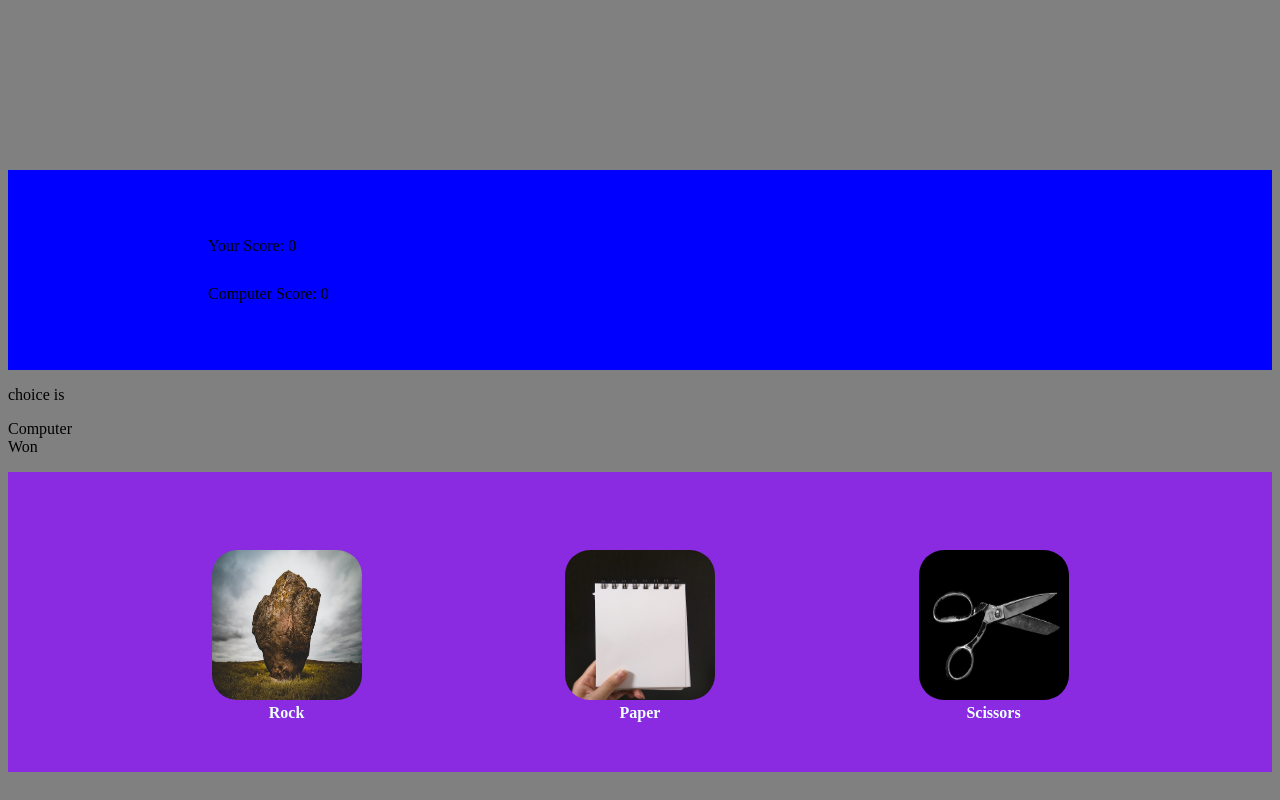
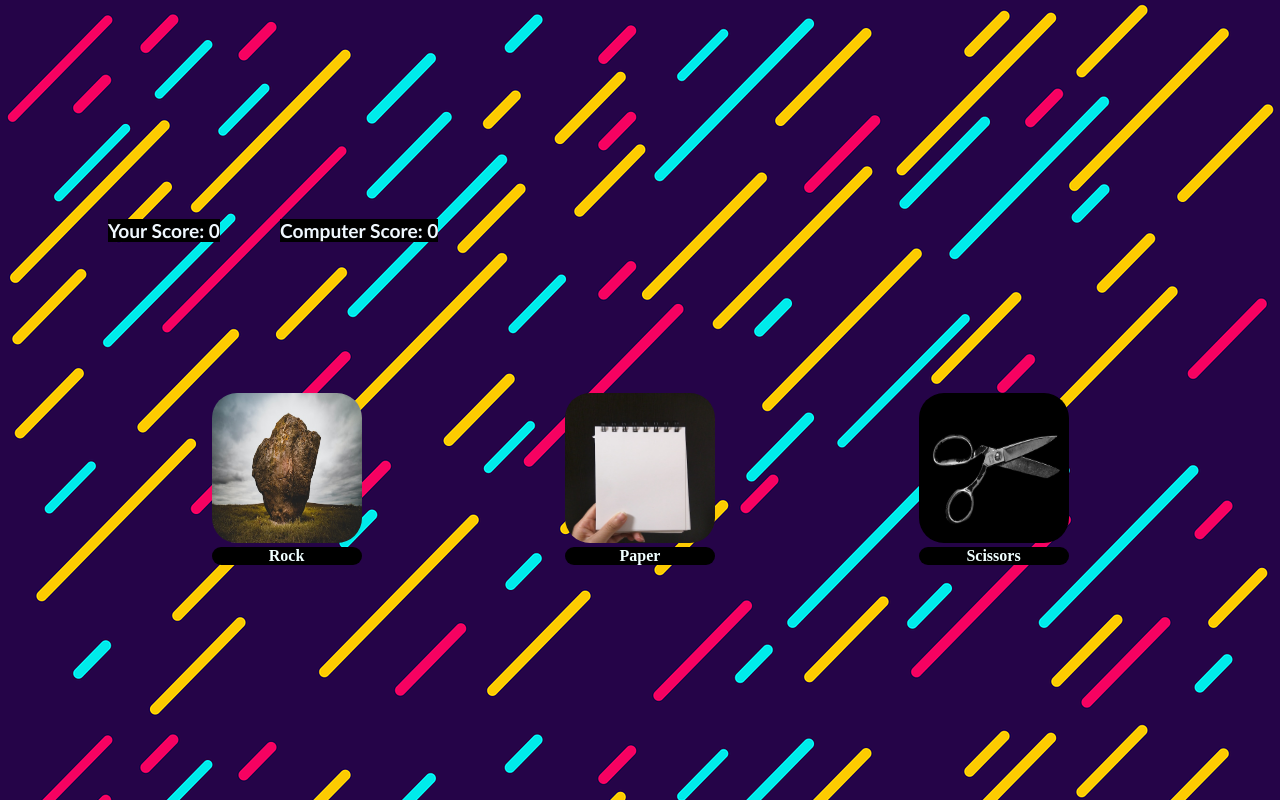
Before and after one commit to cakesandcarrots/Rock_paper_scissors, a plain HTML site: page index.html in a window 1280 px wide. Drawn offline with Linux system fonts and the light colour scheme.

Commit message:
Fixed bugs and completed the UI

```diff
--- a/index.html
+++ b/index.html
@@ -16,13 +16,15 @@
                 <p id="Userscore">Your Score: 0</p>
                 <p id="compscore">Computer Score: 0</p>
             </div>
-            <div>
-                <p id="comp"> choice is</p>
+            <div class="midtext">
+                <p id='draw'></p>
+
+                <p id="comp"></p>
             </div>
         </div>
 
         <div class="declareWinner">
-            <p>Computer <br> Won</p>
+            <p></p>
 
         </div>
     </div>
@@ -57,8 +59,8 @@
 
 
         imglist[0].addEventListener('click', () => {
-
-
+            draw = document.querySelector('#draw');
+            draw.display = 'none';
             userchoice = "rock";
             compval = (Math.floor(Math.random() * 3)) + 1;
             if (compval == 1) {
@@ -81,6 +83,8 @@
 
 
         imglist[1].addEventListener('click', () => {
+            draw = document.querySelector('#draw');
+            draw.display = 'none';
             userchoice = "paper";
             compval = (Math.floor(Math.random() * 3)) + 1;
             if (compval == 1) {
@@ -102,7 +106,8 @@
         });
 
         imglist[2].addEventListener('click', () => {
-
+            draw = document.querySelector('#draw');
+            draw.display = 'none';
             userchoice = "scissors";
             compval = (Math.floor(Math.random() * 3)) + 1;
             if (compval == 1) {
@@ -125,16 +130,31 @@
 
 
         function result(userchoice, compchoice) {
-            comp = document.querySelector('#comp');
-            comp.innerHTML = 'Computer chose:' + compchoice;
+            let show = document.querySelector('#comp');
+            show.innerHTML = 'Computer chose: ' + compchoice;
 
 
-            if (userchoice === compchoice) {
-                alert(`It's a draw`)
-                return;
+            if (userresult < 5 && compresult < 5) {
+
+                if (userchoice === compchoice) {
+                    draw = document.querySelector('#draw')
+                    draw.style.visibility = "visible";
+                    draw.innerHTML = 'DRAW';
+
+                }
+                else {
+                    draw = document.querySelector('#draw')
+                    draw.style.visibility = "hidden";
+
+
+
+
+                }
             }
+            else {
+                comp.style.visibility = 'hidden';
 
-            if (userresult == 5 || compresult == 5) {
+
                 if (userresult == 5) {
                     winner = document.querySelector('.declareWinner');
                     winner.innerHTML = 'You Won';
@@ -144,13 +164,7 @@
                     winner = document.querySelector('.declareWinner');
                     winner.innerHTML = 'Computer Won';
                     return;
-
-
-
                 }
-
-
-
             }
 
 
@@ -225,103 +239,6 @@
 
 
 
-
-
-
-
-
-
-
-
-
-
-
-
-
-
-
-
-        /*  function getcomputerchoice(compval) {
-             compval = (Math.floor(Math.random() * 3)) + 1;
-             if (compval == 1) {
-                 compchoice = "rock";
-                 return compchoice;
-             }
-             if (compval == 2) {
-                 compchoice = "paper";
-                 return compchoice;
-             }
-             if (compval == 3) {
-                 compchoice = "scissors";
-                 return compchoice;
-             }
-
-
-
-
-         }
-         let compchoice, userchoice, compresult, userresult, compval;
-         compresult = 0;
-         userresult = 0;
-
-             else {
-                 if (userchoice == "rock" && compchoice == "paper") {
-                     compresult = compresult + 1;
-                     alert("You Lose! ," + compchoice + " beats " + userchoice);
-
-
-                 }
-                 if (userchoice == "paper" && compchoice == "rock") {
-                     userresult = userresult + 1;
-                     alert("You Win! ," + userchoice + " beats " + compchoice);
-
-
-                 }
-                 if (userchoice == "rock" && compchoice == "scissors") {
-                     userresult = userresult + 1;
-                     alert("You Win! ," + userchoice + " beats " + compchoice);
-
-
-                 }
-                 if (userchoice == "scissors" && compchoice == "rock") {
-                     compresult = compresult + 1;
-                     alert("You Lose! ," + compchoice + " beats " + userchoice);
-
-
-                 }
-                 if (userchoice == "paper" && compchoice == "scissors") {
-                     compresult = compresult + 1;
-                     alert("You Lose! ," + compchoice + " beats " + userchoice);
-
-
-                 }
-                 if (userchoice == "scissors" && compchoice == "paper") {
-                     userresult = userresult + 1;
-                     alert("You Win! ," + userchoice + " beats " + compchoice);
-
-
-
-
-                 }
-
-                 console.log("computer score is " + compresult);
-                 console.log("User score  is " + userresult);
-
-             }
-
-
-
-         }
-         console.log("computer total score is " + compresult);
-         console.log("User total score  is " + userresult);
-  */
-
-
-
-
-
-
-
     </script>
 
 </body>
--- a/style.css
+++ b/style.css
@@ -1,12 +1,11 @@
 body {
 
-    background-color: grey;
+    background-image: url('bg.png');
 }
 
 .buttons {
 
     display: flex;
-    background-color: blueviolet;
     justify-content: space-evenly;
     align-items: flex-end;
     height: 300px;
@@ -30,9 +29,11 @@ body {
 }
 
 .text {
+    background-color: black;
     display: flex;
     justify-content: space-evenly;
     margin-top: 0px;
+    border-radius: 20px;
     margin-bottom: 50px;
     color: azure;
     font-weight: bold;
@@ -41,26 +42,86 @@ body {
 
 .resulttext {
     display: flex;
-    flex-direction: column;
-    justify-content: center;
-    align-items: flex-start;
+}
+
+#Userscore {
+    background-color: black;
+    color: aliceblue;
+    margin-left: 100px;
+    font-size: larger;
+    font-weight: bold;
+    font-family: 'Gill Sans', 'Gill Sans MT', Calibri, 'Trebuchet MS', sans-serif;
+}
+
+#compscore {
+    background-color: black;
+    color: aliceblue;
+    margin-left: 60px;
+    font-size: larger;
+    font-weight: bold;
+    font-family: 'Gill Sans', 'Gill Sans MT', Calibri, 'Trebuchet MS', sans-serif;
 
 
 
-    margin-top: 170px;
-    background-color: blue;
-    height: 200px;
 }
 
-#Userscore {
+#final {
 
-    margin-left: 200px;
-    margin-bottom: 0px;
+    display: flex;
+    justify-content: center;
+
+
 }
 
-#compscore {
+.declareWinner {
+    background-color: black;
+    align-self: center;
+    font-size: xx-large;
+    font-style: italic;
+    font-family: 'Franklin Gothic Medium', 'Arial Narrow', Arial, sans-serif;
+    font-weight: bold;
+    margin-right: 100px;
 
-    margin-top: 30px;
-    margin-left: 200px;
 
 }
+
+.displayText {
+
+    margin-top: 200px;
+    display: flex;
+    justify-content: space-between;
+}
+
+#comp {
+    background-color: black;
+
+    color: white;
+    font-family: 'Franklin Gothic Medium', 'Arial Narrow', Arial, sans-serif;
+    margin-left: 100px;
+    font-weight: 400;
+    margin-top: 30px;
+    margin-left: 360px;
+    font-weight: bolder;
+    font-family: 'Lucida Sans', 'Lucida Sans Regular', 'Lucida Grande', 'Lucida Sans Unicode', Geneva, Verdana, sans-serif;
+    font-size: x-large;
+
+
+}
+
+#draw {
+    background-color: black;
+
+    font-family: 'Franklin Gothic Medium', 'Arial Narrow', Arial, sans-serif;
+    font-weight: bolder;
+    font-family: 'Lucida Sans', 'Lucida Sans Regular', 'Lucida Grande', 'Lucida Sans Unicode', Geneva, Verdana, sans-serif;
+    font-size: x-large;
+    margin-left: 40px;
+
+
+
+}
+
+.midtext {
+
+    display: flex;
+}
```
Also changed, not shown: bg.png (added).
